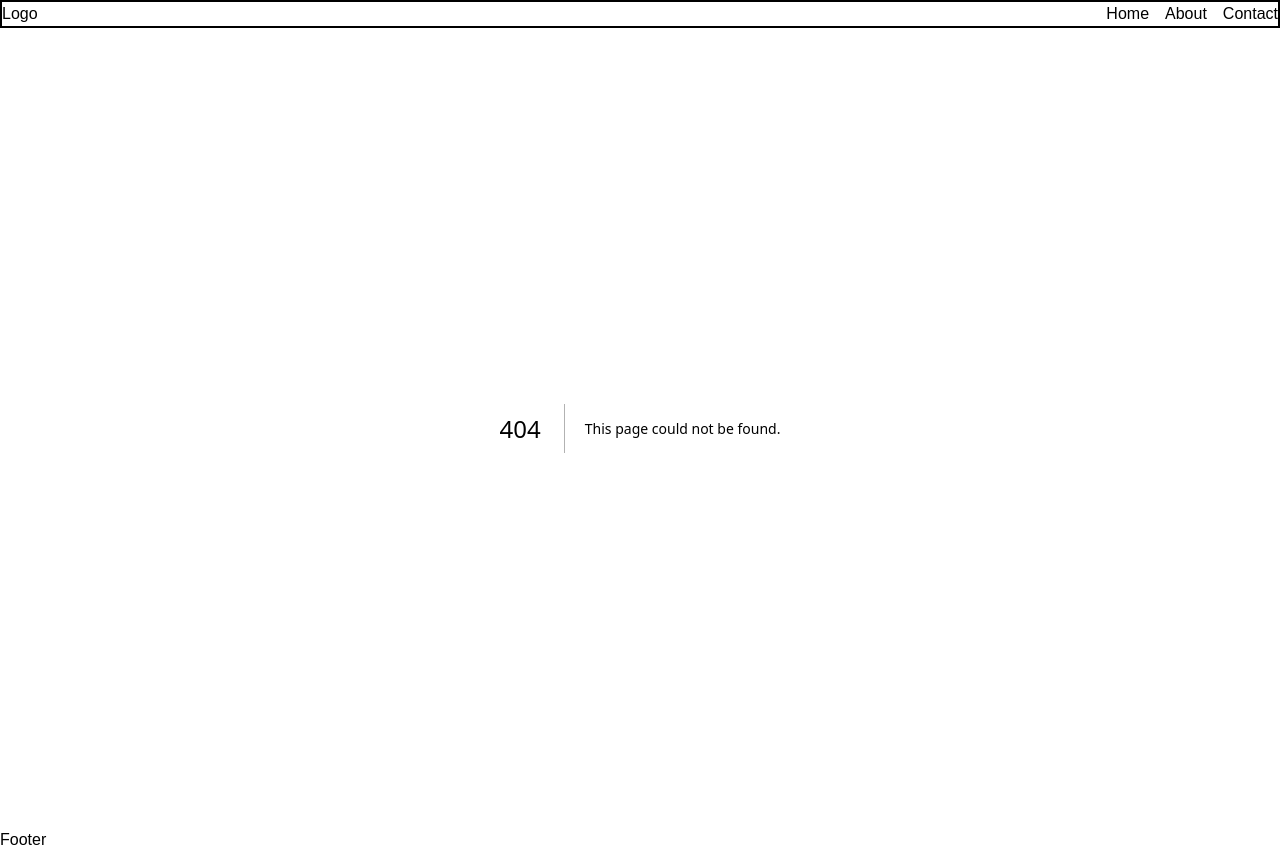
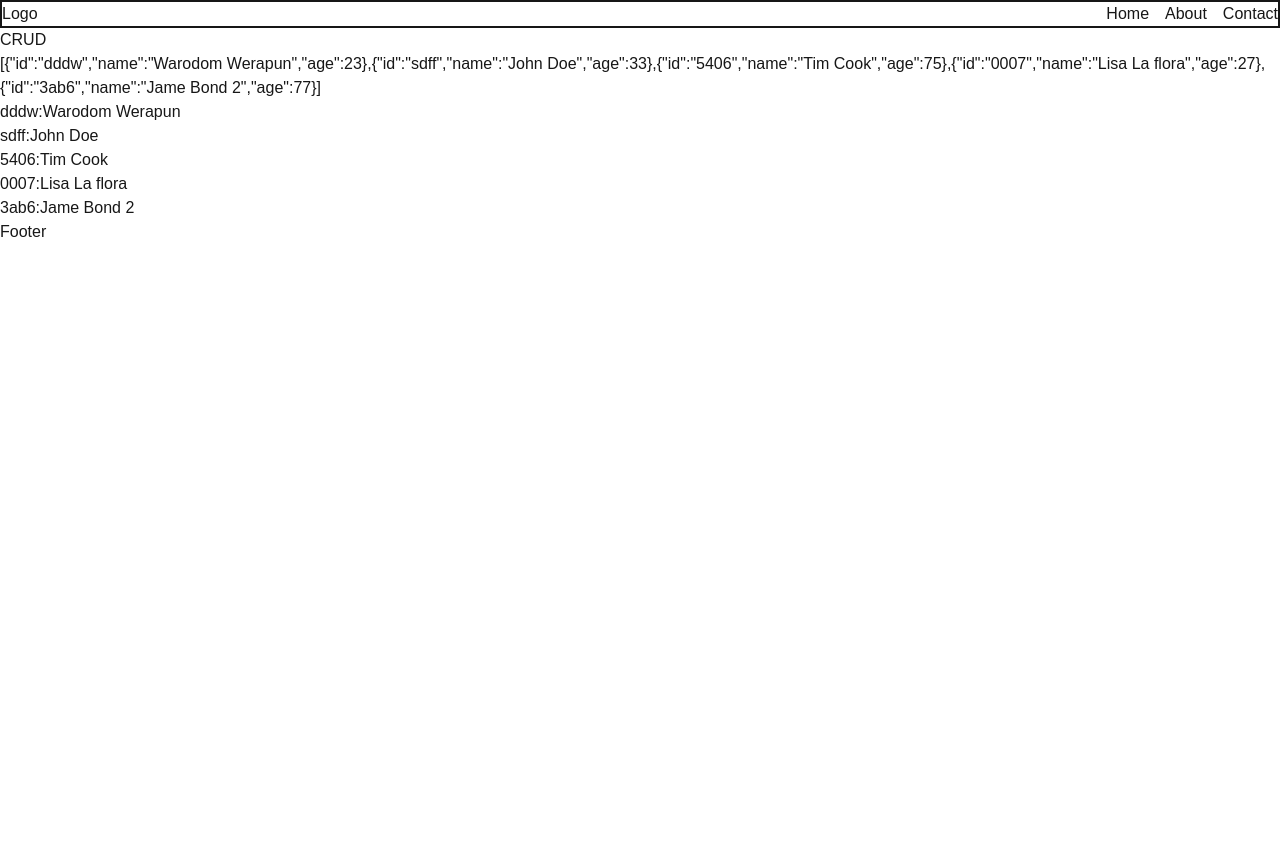
Before and after one commit to wwarodom/web_module_2026, a Next.js app in the folder 6_next_basic/my-app/: page /crud in a window 1280 px wide. Before the commit this address had no page. After the commit the page ends 800 px from the top, so only its background shows below. Built offline with nearby package versions, Linux system fonts and the light colour scheme; data requests are answered from the project's data file.

Commit message:
list student item

```diff
--- /dev/null
+++ b/6_next_basic/my-app/app/crud/page.tsx
@@ -0,0 +1,25 @@
+
+const URL = `http://localhost:4000/students`
+
+export default async function Crud() {
+
+    const response = await fetch(URL)
+    const students = await (response.json())
+
+    return <>
+        <h1>CRUD </h1>
+        <div>
+            {JSON.stringify(students)}
+        </div>
+        <div>
+            <ul>
+                {
+                    students.map((item, index) =>
+                        (<li key={index}>
+                            {item.id}:{item.name}
+                        </li>))
+                }
+            </ul>
+        </div>
+    </>
+}
--- a/6_next_basic/my-app/app/fetch/page.tsx
+++ b/6_next_basic/my-app/app/fetch/page.tsx
@@ -1,7 +1,7 @@
 'use client'
 
 import Image from 'next/image'
-import { useEffect, useState } from 'react';
+import { MouseEventHandler, useEffect, useState } from 'react';
 
 type UserType = {
     login: string
@@ -22,7 +22,7 @@ export default function MyFetch() {
         return () => controller.abort()  // to protect memory leaking
     }, [])
 
-    const fetchUser = async (signal?: AbortSignal): Promise<void> => {
+    const fetchUser = async (signal?: AbortSignal) => {
         const URL = `https://api.github.com/users/${ user }`
         const response = await fetch(URL, { signal });
         const data = await response.json()
@@ -46,7 +46,7 @@ export default function MyFetch() {
             <div>
                 <button
                     className='border px-2 m-2 rounded'
-                    onClick={fetchUser}>Fetch</button>
+                    onClick={() => fetchUser}>Fetch</button>
             </div>
         </div>
 
--- a/6_next_basic/my-app/db.json
+++ b/6_next_basic/my-app/db.json
@@ -14,6 +14,16 @@
       "id": "5406",
       "name": "Tim Cook",
       "age": 75
+    },
+    {
+      "id": "0007",
+      "name": "Lisa La flora",
+      "age": 27
+    },
+    {
+      "id": "3ab6",
+      "name": "Jame Bond 2",
+      "age": 77
     }
   ]
 }
```
Lines whose indentation alone changed are shown as unchanged.
